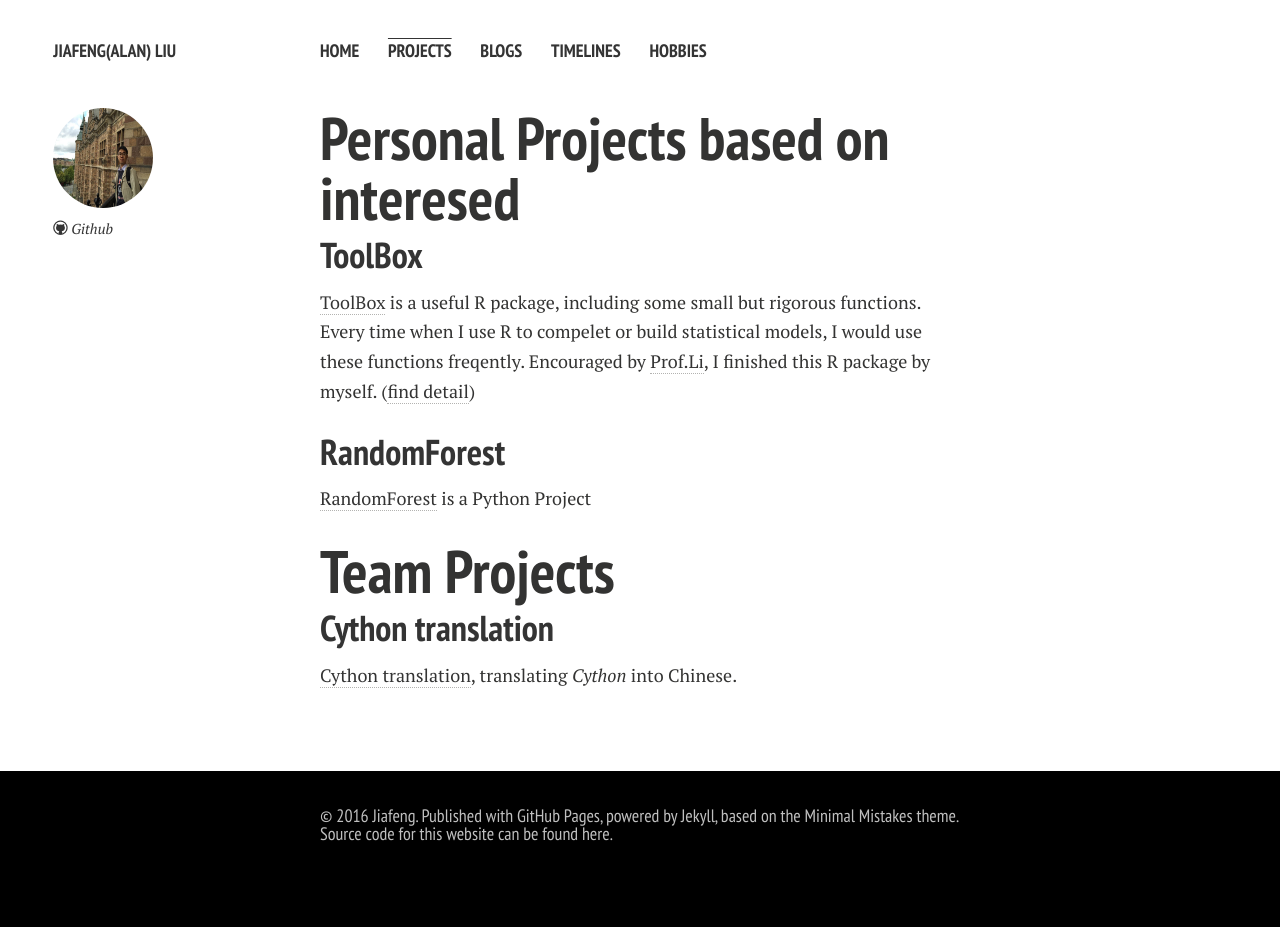
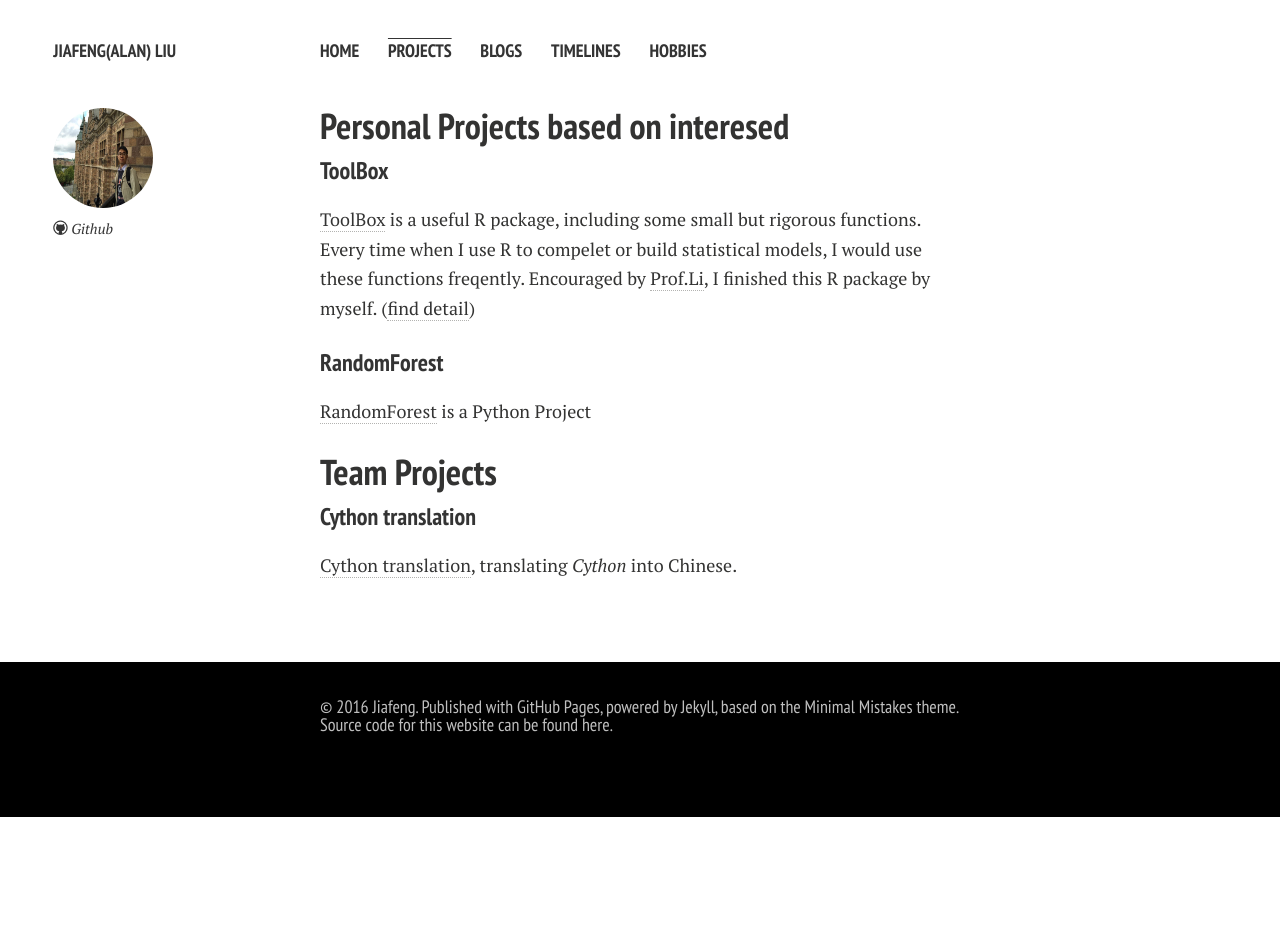
Before and after one commit to xinchishenwang/Yuxin-Fan.github.io, a Jekyll site: the page built from projects.md, in a window 1280 px wide. Built offline with Jekyll 4.4.1, drawn with Linux system fonts in a browser that asks for light colours; nearby versions of some CDN libraries; after the commit the page ends 900 px from its top, so only the background shows below that.

Commit message:
update info

```diff
--- a/projects.md
+++ b/projects.md
@@ -4,20 +4,20 @@ permalink: /projects/index.html
 title: Projects
 ---
 
-# Personal Projects based on interesed
+## Personal Projects based on interesed
 
-## [ToolBox]
+### [ToolBox]
 [ToolBox] is a useful R package, including some small but rigorous functions. Every time when I use R to compelet or build statistical models, I would use these functions freqently. Encouraged by [Prof.Li], I finished this R package by myself. ([find detail])
 
 
-## [RandomForest]
+### [RandomForest]
 [RandomForest] is a Python Project
 
 
-# Team Projects
+## Team Projects
 
 
-## [Cython translation]
+### [Cython translation]
 [Cython translation], translating *Cython* into Chinese.
 
 
```
Also changed, not shown: index.md (+6 -5 lines).
